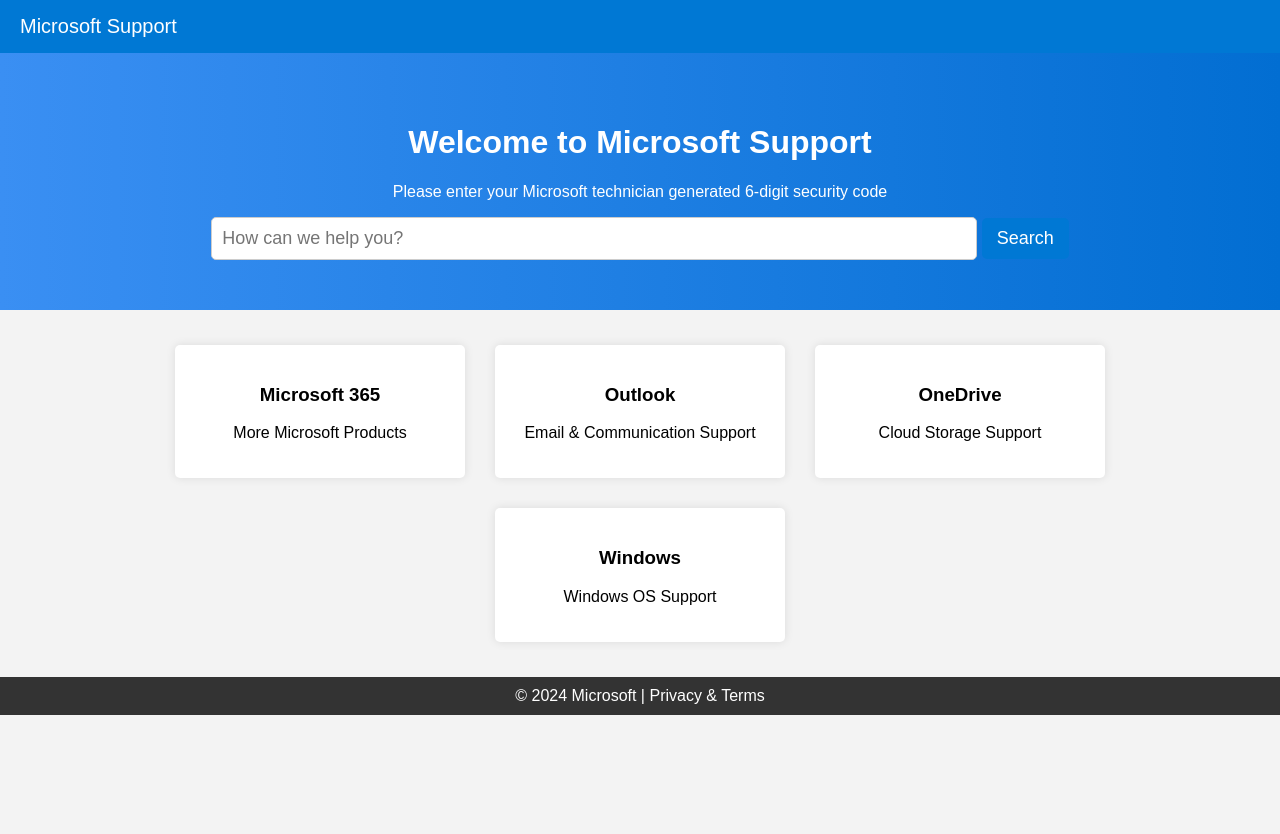
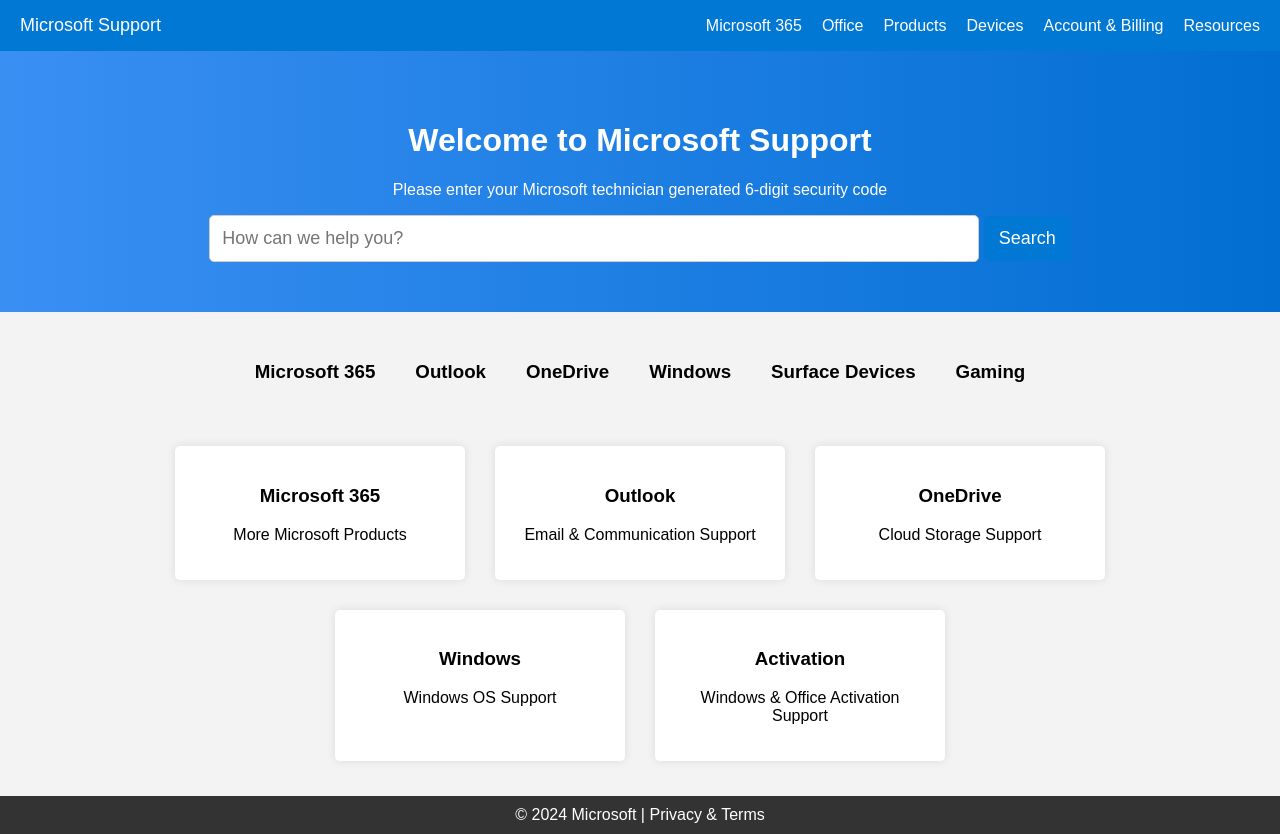
Before and after one commit to jinsoftware/microsoftsupport, a plain HTML site: page index.html in a window 1280 px wide. Before the commit the page ends 800 px from the top, so only its background shows below. Drawn offline with Linux system fonts and the light colour scheme.

Commit message:
Update index.html

```diff
--- a/index.html
+++ b/index.html
@@ -18,7 +18,16 @@
             display: flex;
             justify-content: space-between;
             align-items: center;
-            font-size: 20px;
+            font-size: 18px;
+        }
+        .nav-links {
+            display: flex;
+            gap: 20px;
+        }
+        .nav-links a {
+            color: white;
+            text-decoration: none;
+            font-size: 16px;
         }
         .search-container {
             text-align: center;
@@ -26,13 +35,13 @@
         }
         input[type="text"] {
             width: 60%;
-            padding: 10px;
+            padding: 12px;
             font-size: 18px;
             border: 1px solid #ccc;
             border-radius: 5px;
         }
         button {
-            padding: 10px 15px;
+            padding: 12px 15px;
             font-size: 18px;
             background-color: #0078d4;
             color: white;
@@ -45,6 +54,16 @@
             color: white;
             text-align: center;
             padding: 50px 20px;
+        }
+        .icon-container {
+            display: flex;
+            justify-content: center;
+            flex-wrap: wrap;
+            gap: 40px;
+            margin: 30px 0;
+        }
+        .icon-box {
+            text-align: center;
         }
         .support-section {
             display: flex;
@@ -71,13 +90,44 @@
     </style>
 </head>
 <body>
-    <div class="header">Microsoft Support</div>
+    <div class="header">
+        <div>Microsoft Support</div>
+        <div class="nav-links">
+            <a href="#">Microsoft 365</a>
+            <a href="#">Office</a>
+            <a href="#">Products</a>
+            <a href="#">Devices</a>
+            <a href="#">Account & Billing</a>
+            <a href="#">Resources</a>
+        </div>
+    </div>
 
     <div class="banner">
         <h1>Welcome to Microsoft Support</h1>
         <p>Please enter your Microsoft technician generated 6-digit security code</p>
         <input type="text" placeholder="How can we help you?">
         <button>Search</button>
+    </div>
+
+    <div class="icon-container">
+        <div class="icon-box">
+            <h3>Microsoft 365</h3>
+        </div>
+        <div class="icon-box">
+            <h3>Outlook</h3>
+        </div>
+        <div class="icon-box">
+            <h3>OneDrive</h3>
+        </div>
+        <div class="icon-box">
+            <h3>Windows</h3>
+        </div>
+        <div class="icon-box">
+            <h3>Surface Devices</h3>
+        </div>
+        <div class="icon-box">
+            <h3>Gaming</h3>
+        </div>
     </div>
 
     <div class="support-section">
@@ -97,6 +147,10 @@
             <h3>Windows</h3>
             <p>Windows OS Support</p>
         </div>
+        <div class="support-box">
+            <h3>Activation</h3>
+            <p>Windows & Office Activation Support</p>
+        </div>
     </div>
 
     <div class="footer">&copy; 2024 Microsoft | Privacy & Terms</div>
```
